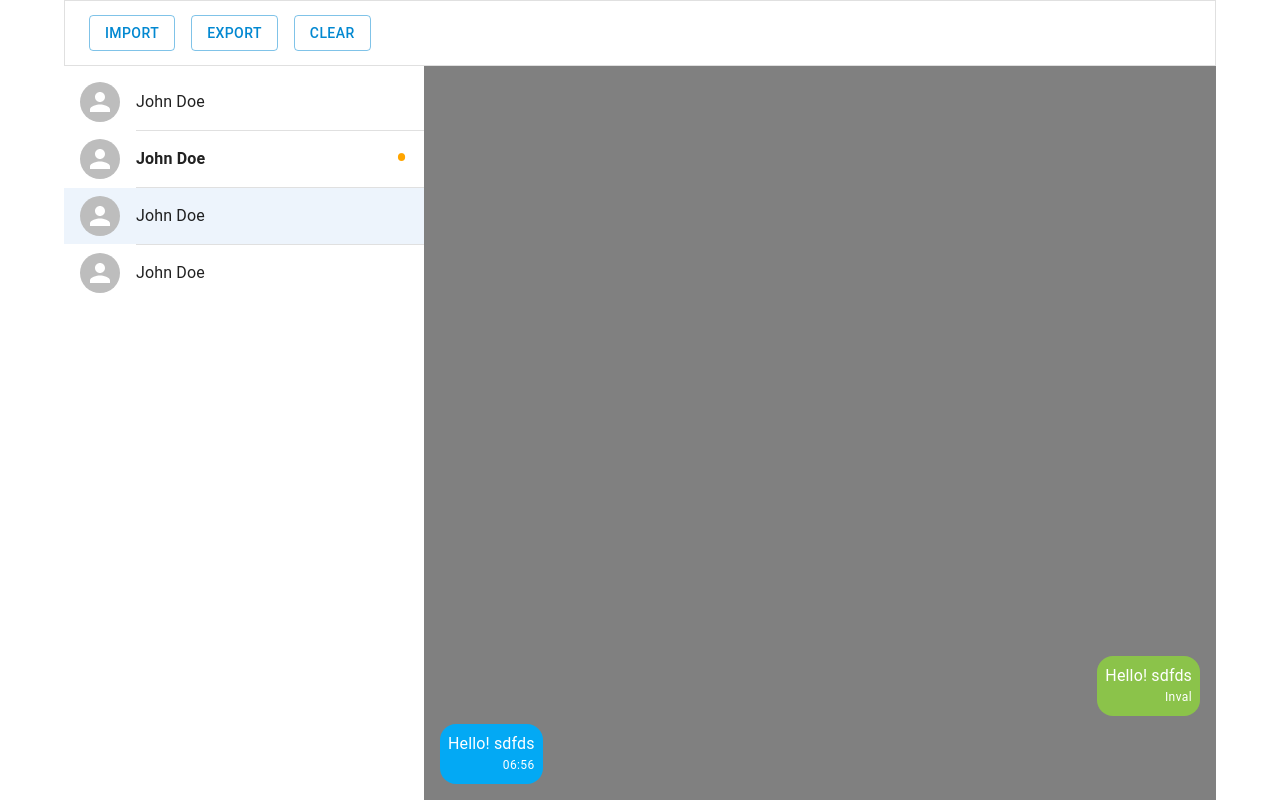
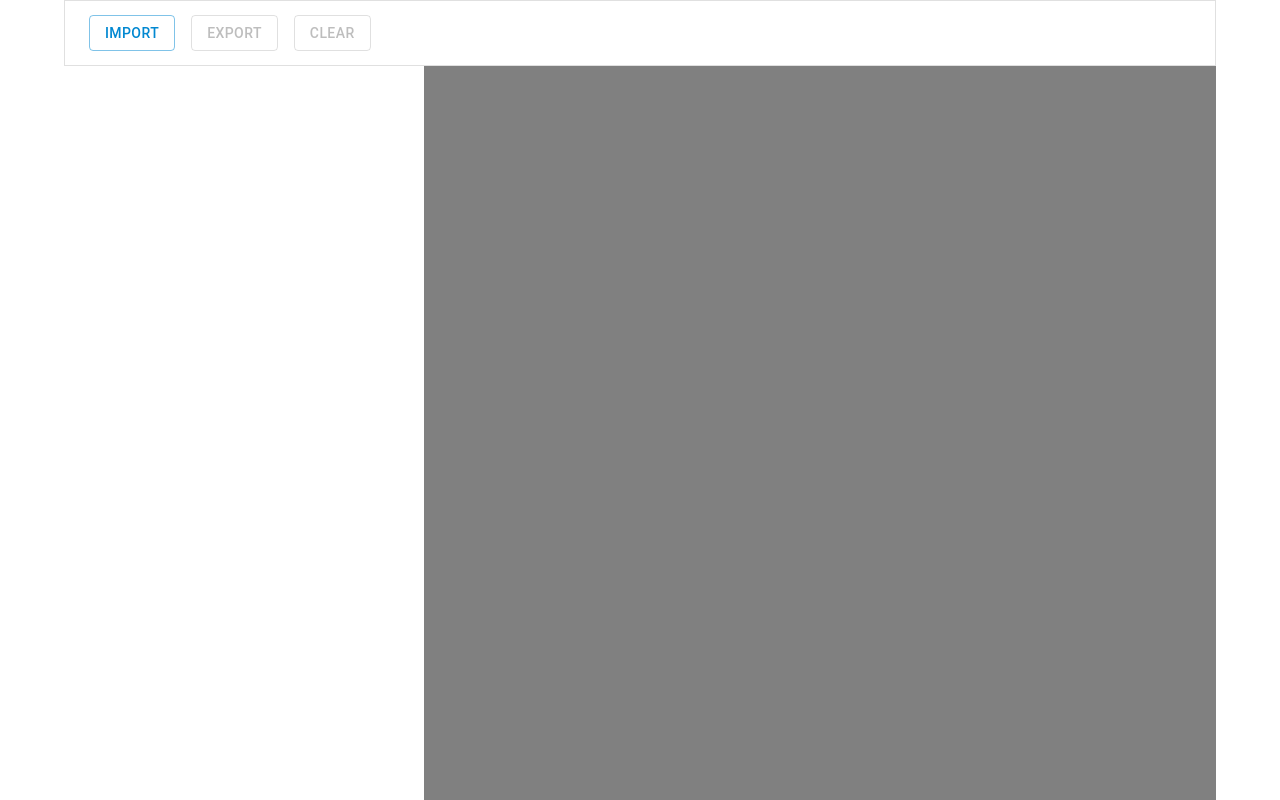
Before and after one commit to diyorbek/chat-app-demo, a React (Vite) app: page / in a window 1280 px wide. Built offline with nearby package versions, Linux system fonts and the light colour scheme.

Commit message:
feat: Connect controllers to components

```diff
--- a/src/App.tsx
+++ b/src/App.tsx
@@ -3,8 +3,16 @@ import { ChatMessage } from './components/ChatMessage';
 import { ChatContainer } from './components/ChatContainer';
 import { ChatList } from './components/ChatList';
 import { ChatListItem } from './components/ChatListItem';
+import { fileController } from './FileController';
+import { useChatControllerContext } from './contexts/ChatControllerContext';
+import { chatController } from './ChatController';
+
+const userId = 12345;
 
 function App() {
+  const { archivedChats, currentChat, setCurrentChat } =
+    useChatControllerContext();
+
   return (
     <Container>
       <Box display="flex" flexDirection="column" height="100vh">
@@ -16,37 +24,64 @@ function App() {
         >
           <Toolbar>
             <Box display="flex" gap={2}>
-              <Button variant="outlined" color="info">
+              <Button
+                variant="outlined"
+                color="info"
+                onClick={() => {
+                  void fileController.loadArchiveFromFile().then((content) => {
+                    if (content) chatController.loadArchivedChats(content);
+                  });
+                }}
+              >
                 Import
               </Button>
-              <Button variant="outlined" color="info">
+              <Button
+                variant="outlined"
+                color="info"
+                disabled={!archivedChats.length}
+                onClick={() => {
+                  void fileController.saveArchiveToFile(archivedChats);
+                }}
+              >
                 Export
               </Button>
-              <Button variant="outlined" color="info">
+              <Button
+                variant="outlined"
+                color="info"
+                disabled={!archivedChats.length}
+                onClick={() => chatController.flushArchives()}
+              >
                 Clear
               </Button>
             </Box>
           </Toolbar>
         </AppBar>
 
-        <Box display="flex" height="100%">
-          <Box width="360px">
+        <Box display="flex" overflow="auto" height="100%">
+          <Box width="360px" overflow="auto">
             <ChatList>
-              <ChatListItem label="John Doe" />
-              <ChatListItem label="John Doe" isHighlighted />
-              <ChatListItem label="John Doe" isActive />
-              <ChatListItem label="John Doe" isLast />
+              {archivedChats.map((chat) => (
+                <ChatListItem
+                  key={chat.user.id}
+                  label={chat.user.name}
+                  onClick={() => setCurrentChat(chat)}
+                />
+              ))}
             </ChatList>
           </Box>
 
           <Box flex={1} bgcolor="grey">
-            <ChatContainer>
-              <ChatMessage content="Hello! sdfds" timestamp="" variant="sent" />
-              <ChatMessage
-                content="Hello! sdfds"
-                timestamp="2023-07-18T06:56:43.220Z"
-                variant="received"
-              />
+            <ChatContainer key={currentChat?.user.id || '1'}>
+              {currentChat?.messages.map(
+                ({ content, timestamp, user_id }, i) => (
+                  <ChatMessage
+                    key={i}
+                    content={content}
+                    timestamp={timestamp}
+                    variant={user_id === userId ? 'sent' : 'received'}
+                  />
+                )
+              )}
             </ChatContainer>
           </Box>
         </Box>
```
